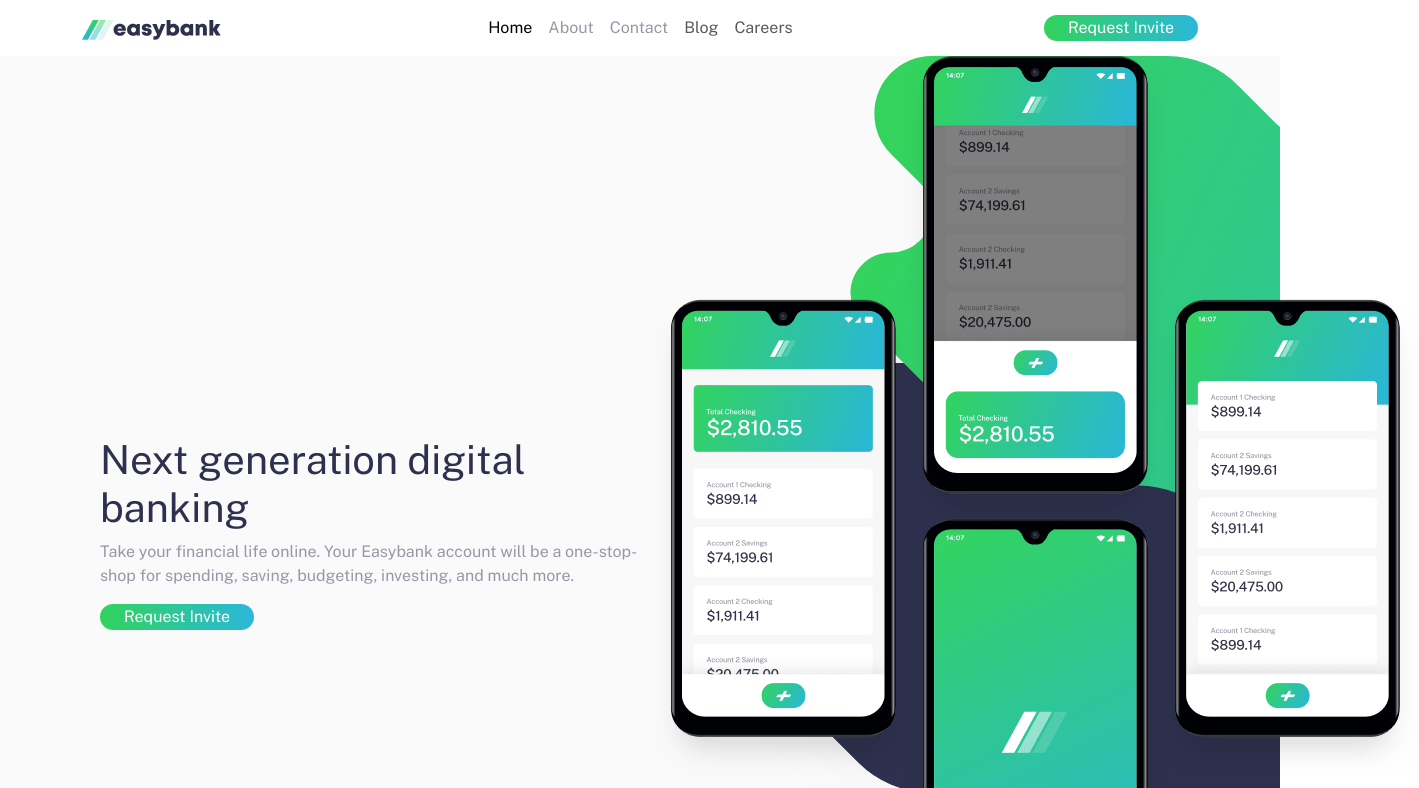
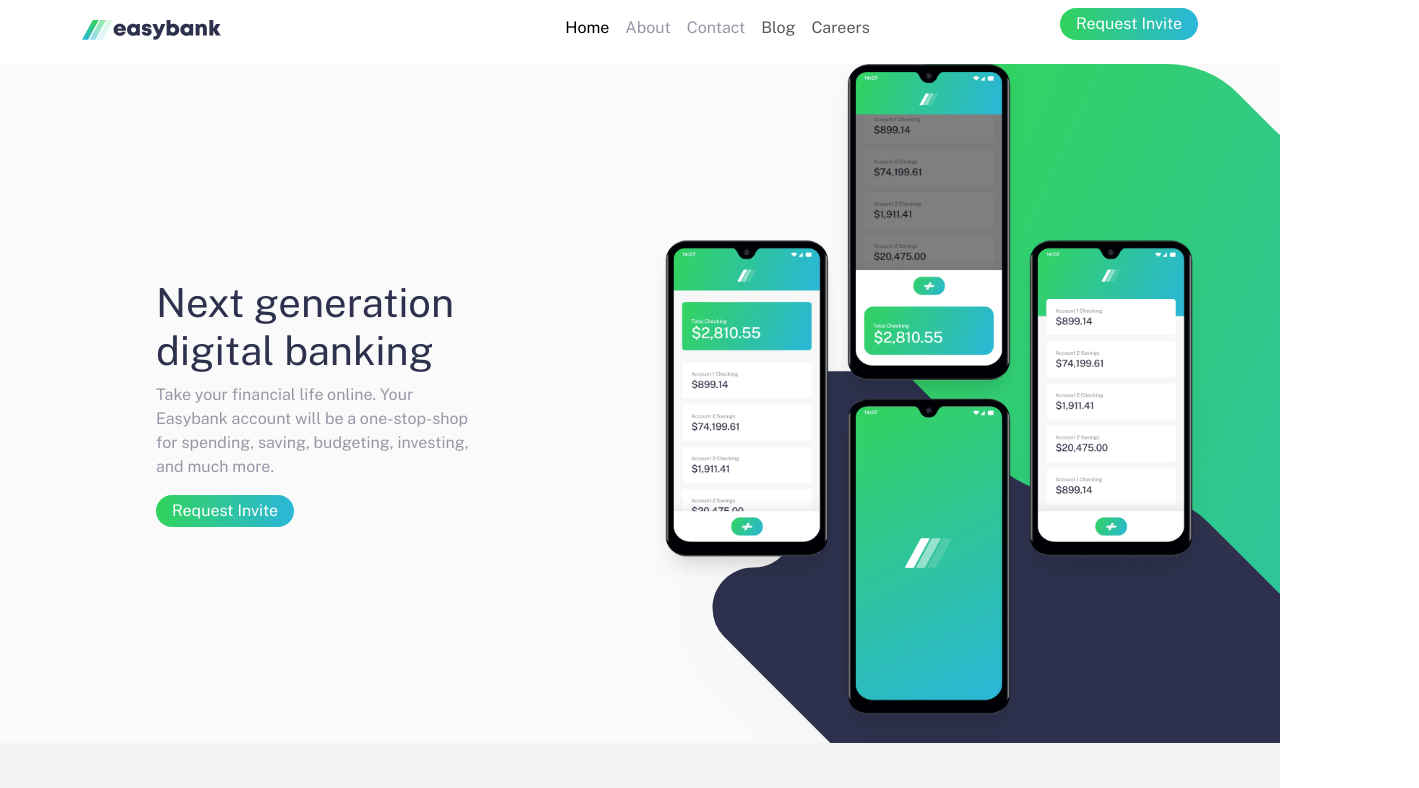
Before and after one commit to damaris-cubos-rosas/easybank-landing-page, a plain HTML site: page index.html in a window 1280 px wide. Shown: the top 788 px of the page, 1419 px wide, since content can reach past the window. Drawn offline with nearby package versions, Linux system fonts and the light colour scheme.

Commit message:
feat:Add navigation and footer styles

```diff
--- a/css/style.scss
+++ b/css/style.scss
@@ -2,10 +2,14 @@ body {
     font-family: 'Public Sans', sans-serif;
     font-size: 16px;
     color: hsl(233, 8%, 62%);
+    box-sizing: border-box;
+    width: 100vw;
+    height: 100vh;
+    overflow-x: hidden;
 }
 
 .bg-colors {
-    background: linear-gradient(to right,  	#31d35c,  	#2bb7da);
+    background: linear-gradient(to right, #31d35c, #2bb7da);
 }
 
 .bg-main {
@@ -17,19 +21,21 @@ body {
 }
 
 .bg-intro {
-    background-image: url(/images/bg-intro-desktop.svg);
+    background-image: url(/images/bg-intro-mobile.svg);
+    background-repeat: no-repeat;
+    max-width: 100%;
 }
 
 .title {
-    top: 380px;
-    left: 100px;
+    margin-left: 9rem;
+    margin-right: 9rem;
 }
 
 .bg-options {
     background-color: hsl(220, 16%, 96%);
 }
 
-#img-currency{
+#img-currency {
     max-height: 202.667px;
 }
 
@@ -45,3 +51,34 @@ a:link {
     text-decoration: none;
     color: hsl(233, 8%, 62%);
 }
+
+@media screen and (max-width:768px) {
+    main {
+        text-align: center;
+    }
+
+    .title {
+        padding: 2rem 0 5rem 0;
+    }
+
+    .col-online-banking {
+        padding-left: 0 !important;
+    }
+}
+
+@media screen and (min-width:768px) {
+    .bg-intro {
+        background-image: url(/images/bg-intro-desktop.svg);
+        background-repeat: no-repeat;
+        max-width: 100%;
+    }
+    .navbar-collapse {
+        position: relative;
+
+        .nav-item button {
+            position: absolute;
+            top: 0;
+            right: 0;
+        }
+    }
+}
--- a/index.html
+++ b/index.html
@@ -17,12 +17,15 @@
 
 <body>
   <header>
-    <nav class="navbar navbar-expand-lg">
-      <div class="container d-flex">
+    <nav class="navbar navbar-expand-sm pb-3">
+      <div class="container">
         <a class="navbar-brand" href="#">
           <img src="images/logo.svg" alt="easybank-logo">
         </a>
-        <div class="collapse navbar-collapse justify-content-center">
+      <button class="navbar-toggler border border-0 ms-auto" type="button" data-bs-toggle="collapse" data-bs-target="#n_bar" aria-controls="navbarNavAltMArkup" aria-label="Toggle navigation">
+        <span class="navbar-toggler-icon border border-0"></span>
+      </button>
+        <div class="collapse navbar-collapse justify-content-center" id="n_bar">
           <ul class="navbar-nav">
             <li class="nav-item">
               <a class="nav-link active" aria-current="page" href="#">Home</a>
@@ -39,28 +42,28 @@
             <li class="nav-item">
               <a class="nav-link">Careers</a>
             </li>
+            <li class="nav-item button">
+              <button class="border border-0 rounded-pill px-3 py-1 bg-colors text-white">Request Invite</button>
+            </li>
           </ul>
         </div>
-        <span>
-          <button class="border border-0 rounded-pill px-4 bg-colors text-white">Request Invite</button>
-        </span>
       </div>
     </nav>
   </header>
 
   <main>
-    <div class="container-fluid bg-main">
-      <div class="row">
-        <div class="col-12 col-lg-6 position-relative">
-          <div class="title position-absolute">
+    <div class="container-fluid bg-main d-flex">
+      <div class="row flex-lg-row-reverse">
+        <div class="col-12 col-lg-6 bg-intro">
+          <img src="images/image-mockups.png" class="overflow-hidden" alt="mobile-mockups" style="max-width: 90%;">
+        </div>
+        <div class="col-12 col-lg-6 d-flex align-items-center">
+          <div class="title">
             <h1 class="title-color">Next generation digital banking</h1>
             <p>Take your financial life online. Your Easybank account will be a one-stop-shop
               for spending, saving, budgeting, investing, and much more.</p>
-            <button class="border border-0 rounded-pill px-4 bg-colors text-white">Request Invite</button>
+            <button class="border border-0 rounded-pill px-3 py-1 bg-colors text-white">Request Invite</button>
           </div>
-        </div>
-        <div class="col-12 col-lg-6 bg-intro">
-          <img src="images/image-mockups.png" alt="mobile-mockups">
         </div>
       </div>
     </div>
@@ -74,7 +77,7 @@
         </div>
       </div>
       <div class="row pb-5">
-        <div class="col-12 col-lg-3 ps-5">
+        <div class="col-12 col-lg-3 col-online-banking ps-5">
           <img src="images/icon-online.svg" alt="online-banking-icon">
           <h5 class="title-color">Online Banking</h5>
           <p>Our modern web and mobile applications allow you to keep track of your finances
@@ -153,11 +156,11 @@
   </main>
 
   <footer>
-    <div class="container-fluid bg-footer">
-      <div class="row m-5">
+    <div class="container-fluid bg-footer text-center">
+      <div class="row p-3">
         <div class="col-12 col-lg-3">
-          <img src="images/logo.svg" class="d-block" alt="easybank-logo">
-          <span>
+          <img src="images/logo-white.png" alt="easybank-logo">
+          <span class="d-block my-4">
             <img src="images/icon-facebook.svg" alt="facebook-link">
             <img src="images/icon-youtube.svg" alt="youtube-link">
             <img src="images/icon-twitter.svg" alt="twitter-link">
@@ -180,8 +183,8 @@
           </ul>
         </div>
         <div class="col-12 col-lg-5">
-          <button class="border border-0 rounded-pill px-4 bg-colors text-white">Request Invite</button>
-          <p>© Easybank. All Rights Reserved</p>
+          <button class="border border-0 rounded-pill px-3 py-1 bg-colors text-white">Request Invite</button>
+          <p class="mt-4">© Easybank. All Rights Reserved</p>
         </div>
       </div>
     </div>
```
Also changed, not shown: css/style.css, images/logo-white.png (added), 1 other file.
